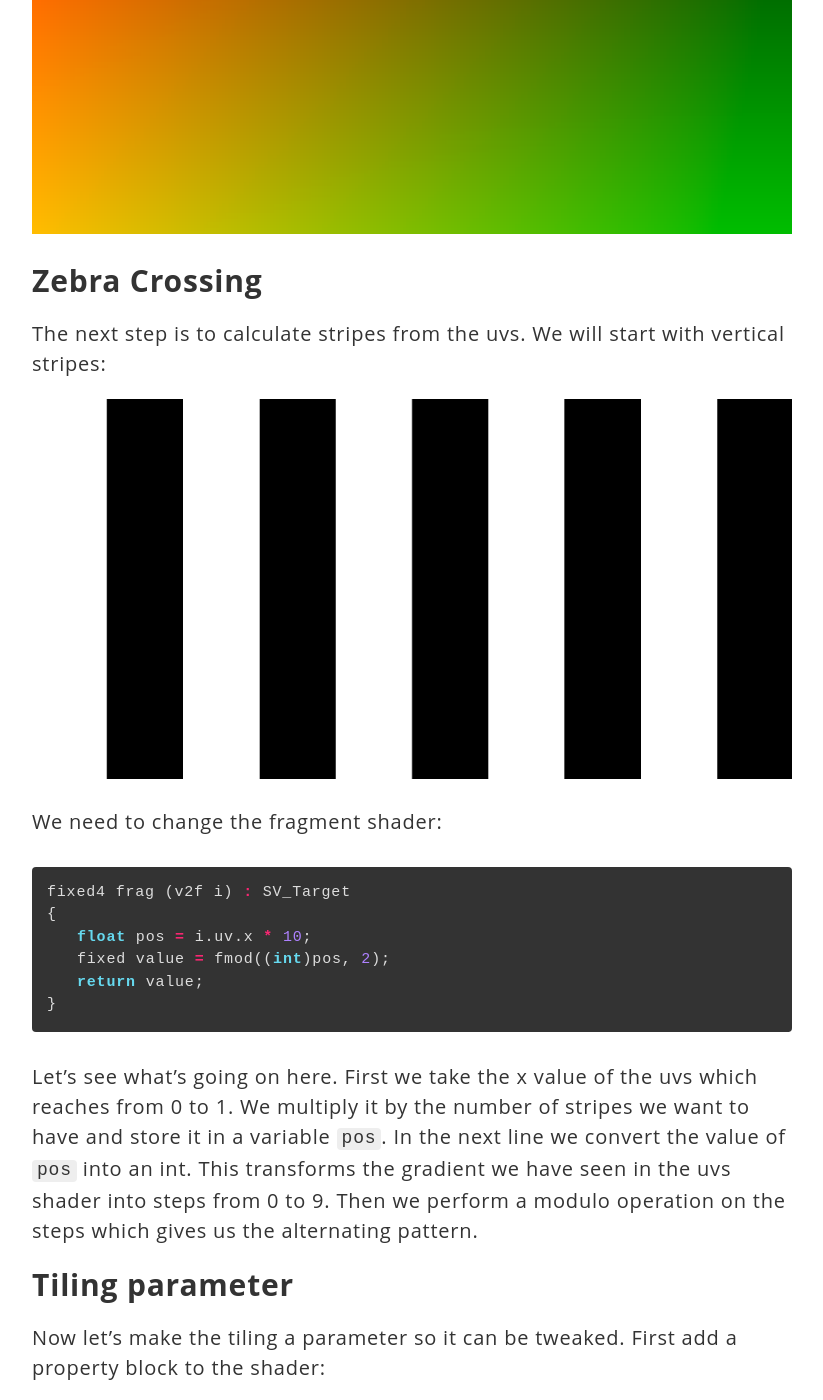
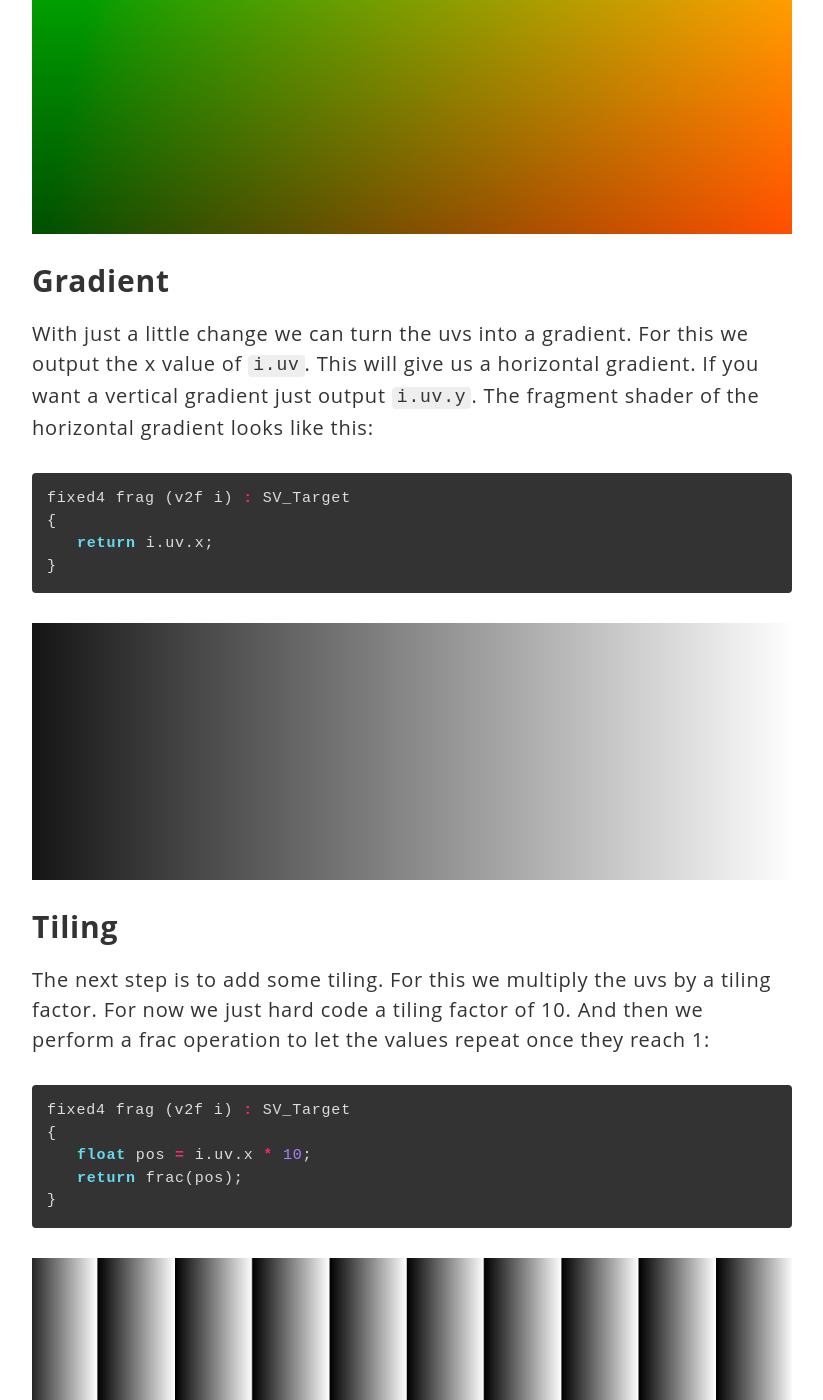
Before and after one commit to ahackel/ahackel.github.io, a Jekyll site: the page built from _posts/2017-10-03-stripes-shader.md, in a window 1280 px wide and 1400 px high, scrolled down 3100 px. Shown: the whole window, without its empty margins (228-1051 px from the left). Built offline with Jekyll 4.4.1, drawn with Linux system fonts in a browser that asks for light colours; comment, search, counter and statistics services are not loaded; some of the changed text lies outside the part shown.

Commit message:
cleaned up stripes shader post

````diff
--- a/_posts/2017-10-03-stripes-shader.md
+++ b/_posts/2017-10-03-stripes-shader.md
@@ -85,24 +85,46 @@
 
 ![UVs shader](/assets/2017-10-03-stripes-shader/uvs.png)
 
-## Zebra Crossing
+## Gradient
 
-The next step is to calculate stripes from the uvs. We will start with vertical stripes:
+With just a little change we can turn the uvs into a gradient. For this we output the x value of `i.uv`. This will give us a horizontal gradient. If you want a vertical gradient just output `i.uv.y`. The fragment shader of the horizontal gradient looks like this:
 
-![UVs shader](/assets/2017-10-03-stripes-shader/stripes1.png)
+``` c
+fixed4 frag (v2f i) : SV_Target
+{
+	return i.uv.x;
+}
+```
 
-We need to change the fragment shader:
+![UVs shader](/assets/2017-10-03-stripes-shader/gradient.png)
+
+## Tiling
+
+The next step is to add some tiling. For this we multiply the uvs by a tiling factor. For now we just hard code a tiling factor of 10. And then we perform a frac operation to let the values repeat once they reach 1:
 
 ``` c
 fixed4 frag (v2f i) : SV_Target
 {
 	float pos = i.uv.x * 10;
-	fixed value = fmod((int)pos, 2);
-	return value;
+	return frac(pos);
 }
 ```
 
-Let's see what's going on here. First we take the x value of the uvs which reaches from 0 to 1. We multiply it by the number of stripes we want to have and store it in a variable `pos`. In the next line we convert the value of `pos` into an int. This transforms the gradient we have seen in the uvs shader into steps from 0 to 9. Then we perform a modulo operation on the steps which gives us the alternating pattern.
+![UVs shader](/assets/2017-10-03-stripes-shader/tiling.png)
+
+## Zebra Crossing
+
+How do we get stripes from a gradient? Just truncate the decimals of the result of the frac operation. And also we need to add a treshold value between 0 and 1. Every value below the threshold will become 0 after the modulo and every value above will become 1. To get even stripes we set the threshold to 0.5. Later we can use this this to specify the thickness ratio of white and black stripes.
+
+``` c
+fixed4 frag (v2f i) : SV_Target
+{
+	float pos = i.uv.x * 10;
+	return floor(frac(pos) + 0.5);
+}
+```
+
+![UVs shader](/assets/2017-10-03-stripes-shader/stripes1.png)
 
 ## Tiling parameter
 
@@ -149,7 +171,7 @@
 fixed4 frag (v2f i) : SV_Target
 {
 	float pos = lerp(i.uv.x, i.uv.y, _Direction) * _Tiling;
-	fixed value = fmod((int)pos, 2);
+	fixed value = floor(frac(pos) + 0.5);
 	return value;
 }
 ```
@@ -185,7 +207,7 @@
 fixed4 frag (v2f i) : SV_Target
 {
 	float pos = lerp(i.uv.x, i.uv.y, _Direction) * _Tiling;
-	fixed value = fmod((int)pos, 2);
+	fixed value = floor(frac(pos) + 0.5);
 	return lerp(_Color1, _Color2, value);
 }
 ```
@@ -229,10 +251,9 @@
 	pos.y = lerp(i.uv.y, 1 - i.uv.x, _Direction);
 
 	pos.x += sin(pos.y * _WarpTiling * PI * 2) * _WarpScale;
-	pos.x += _WarpScale;
 	pos.x *= _Tiling;
 
-	fixed value = fmod((int)pos.x, 2);
+	fixed value = floor(frac(pos.x) + 0.5);
 	return lerp(_Color1, _Color2, value);
 }
 ```
@@ -256,12 +277,6 @@
 
 ``` c
 pos.x += sin(pos.y * _WarpTiling * PI * 2) * _WarpScale;
-```
-
-The following line adds another offset. We need this so pos1 never becomes negative. Negative values would add some artifacts to warped stripes at the origin of the pos.x-axis.
-
-``` c
-pos.x += _WarpScale;
 ```
 
 In the last line we multiply `pos.x` by the tiling parameter.
@@ -330,11 +345,10 @@
 				pos.x = lerp(i.uv.x, i.uv.y, _Direction);
 				pos.y = lerp(i.uv.y, 1 - i.uv.x, _Direction);
 
-				pos.x += _WarpScale;
 				pos.x += sin(pos.y * _WarpTiling * PI * 2) * _WarpScale;
 				pos.x *= _Tiling;
 
-				fixed value = fmod((int)pos.x, 2);
+				fixed value = floor(frac(pos.x) + 0.5);
 				return lerp(_Color1, _Color2, value);
 			}
 			ENDCG
````
Also changed, not shown: assets/2017-10-03-stripes-shader/gradient.png (added), assets/2017-10-03-stripes-shader/stripes1.png, assets/2017-10-03-stripes-shader/tiling.png (added), assets/2017-10-03-stripes-shader/uvs.png.
